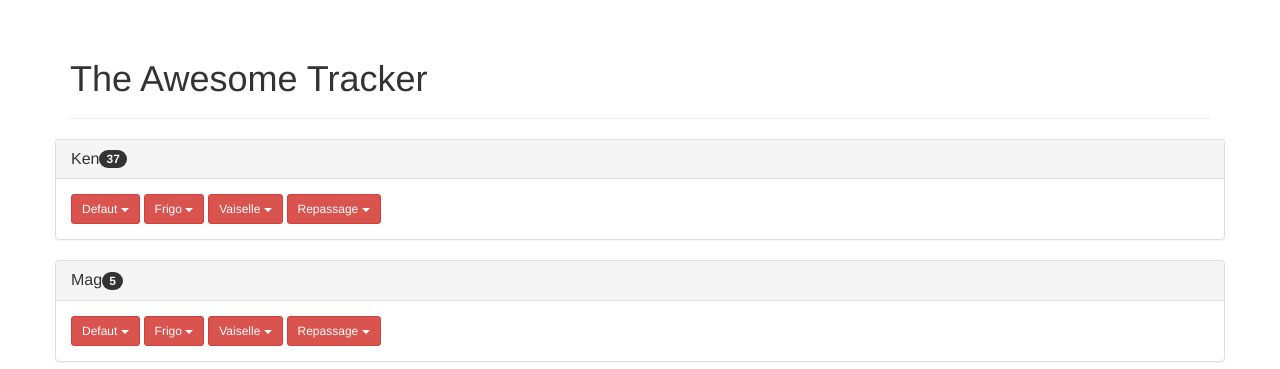
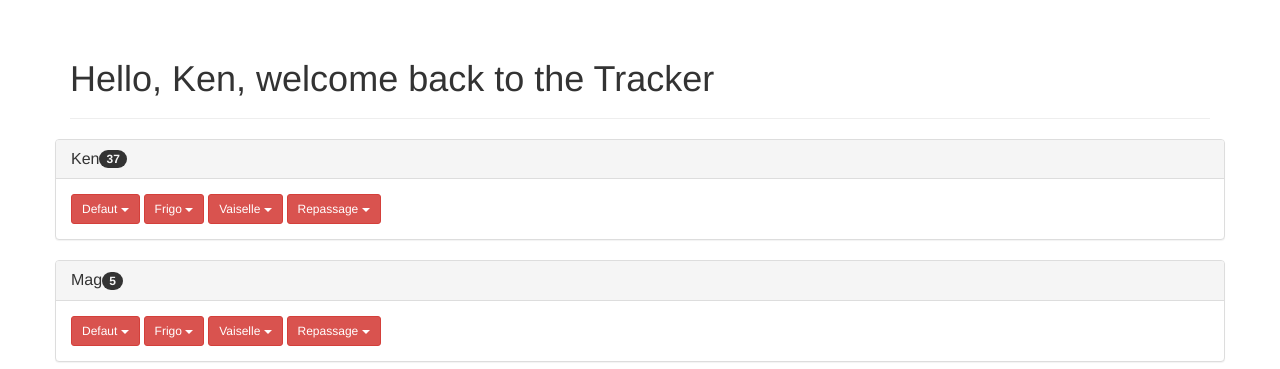
Before and after one commit to KenN7/GentillesseApp, a Django app: page / in a window 1280 px wide. Shown: the part 51-420 px from the top of the page. Run offline with Django 3.2, Linux system fonts and the light colour scheme; a user stored in the database is signed in; data comes from the database, SQL or seed files in the repository; both versions use the stored data as it was after the commit; parts of the project's set-up code (start-up, migrations or seed data) failed here and were passed over; some libraries are stand-ins or nearby versions.

Commit message:
modif cosmetique

```diff
--- a/gentilesse/templates/base.html
+++ b/gentilesse/templates/base.html
@@ -46,7 +46,7 @@
     <div class="container">
 
 		<div class="page-header">
-        <h1>The Awesome Tracker</h1>
+        <h1>Hello, {{ request.user }}, welcome back to the Tracker</h1>
       </div>
       <!-- Example row of columns -->
       <div class="row">
```
Also changed, not shown: gentilesse/db.sqlite3.
